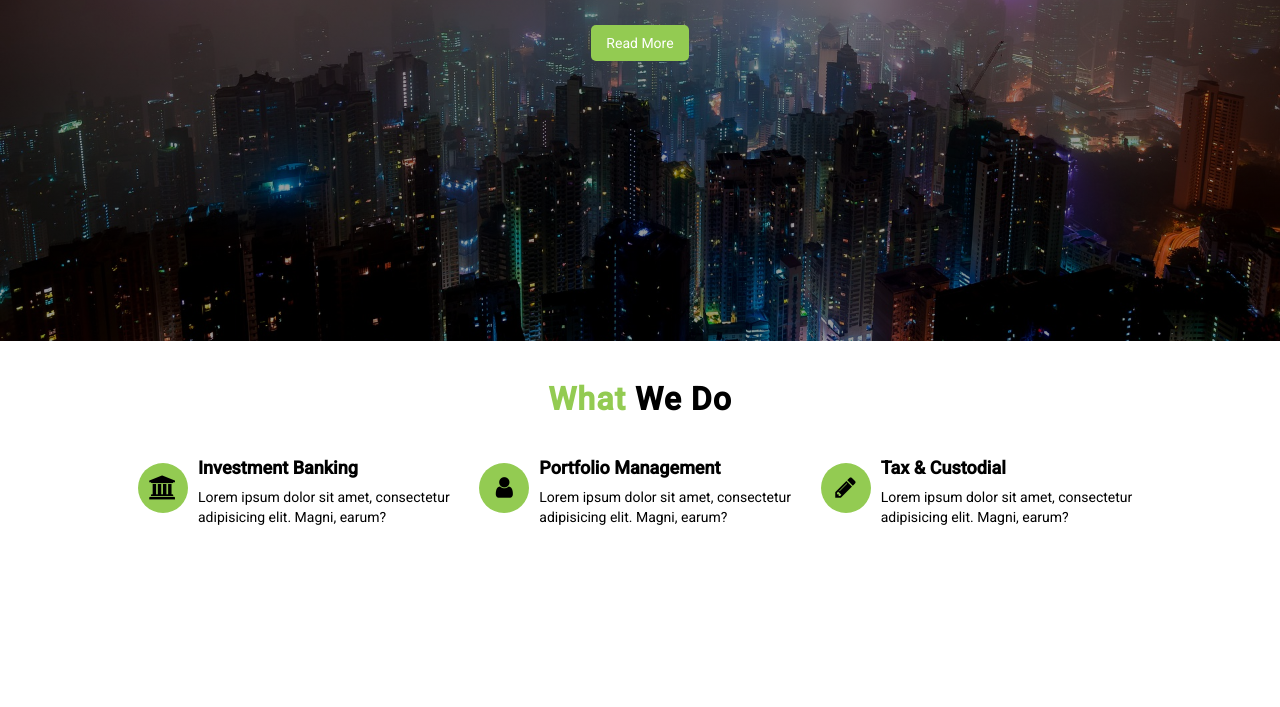
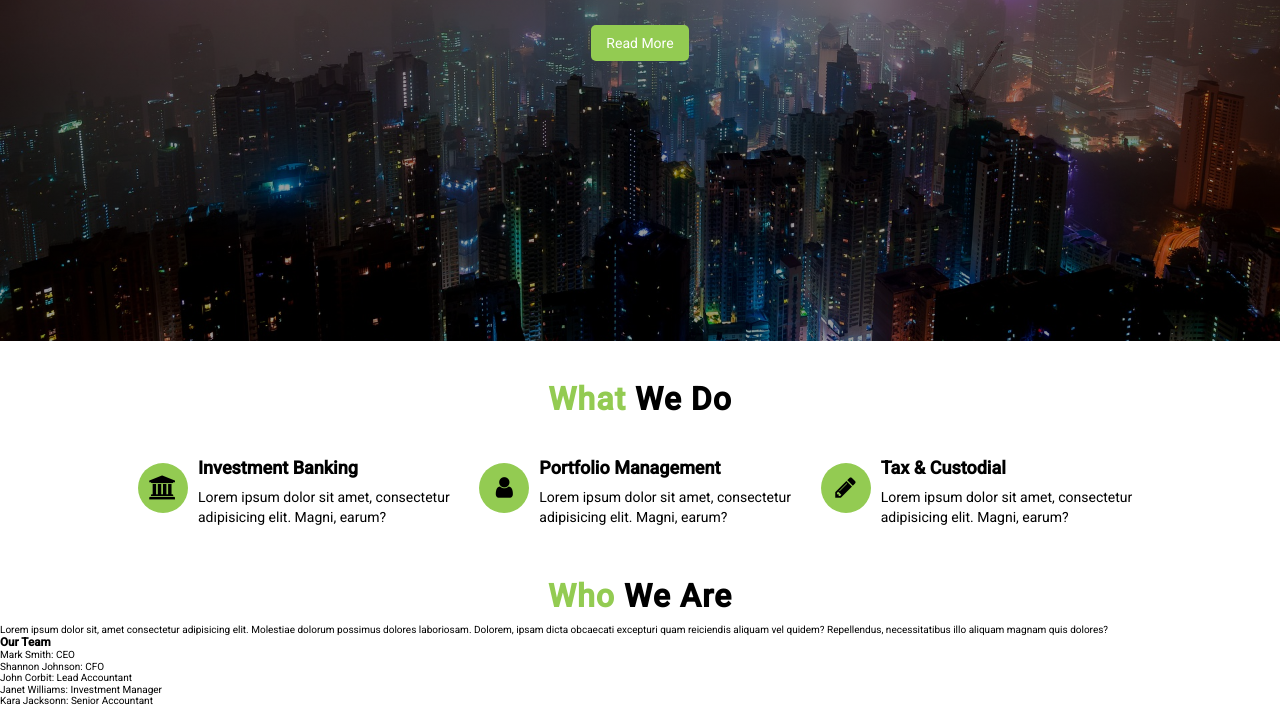
Before and after one commit to DariuszOkonski/webpage-edgeledger, a website: page index.html in a window 1280 px wide. Shown: the part 459-1166 px from the top of the page. Before the commit the page ends 1027 px from the top, so only its background shows below. Drawn offline with nearby package versions, Linux system fonts and the light colour scheme.

```diff
--- a/index.html
+++ b/index.html
@@ -91,6 +91,31 @@
     </section>
   </section>
 
+  <section id="who" class="people">
+
+    <section class="people__img"></section>
+
+    <section class="people__description company">
+      <h2 class="main-title">
+        <span class="main-title--span">Who</span>
+        We Are
+      </h2>
+
+      <p class="company__paragraph">
+        Lorem ipsum dolor sit, amet consectetur adipisicing elit. Molestiae dolorum possimus dolores laboriosam.
+        Dolorem, ipsam dicta obcaecati excepturi quam reiciendis aliquam vel quidem? Repellendus, necessitatibus illo
+        aliquam magnam quis dolores?
+      </p>
+
+      <h3 class="company__members">Our Team</h3>
+      <p class="company__member">Mark Smith: CEO</p>
+      <p class="company__member">Shannon Johnson: CFO</p>
+      <p class="company__member">John Corbit: Lead Accountant</p>
+      <p class="company__member">Janet Williams: Investment Manager</p>
+      <p class="company__member">Kara Jacksonn: Senior Accountant</p>
+    </section>
+
+  </section>
 
 </body>
 
```
